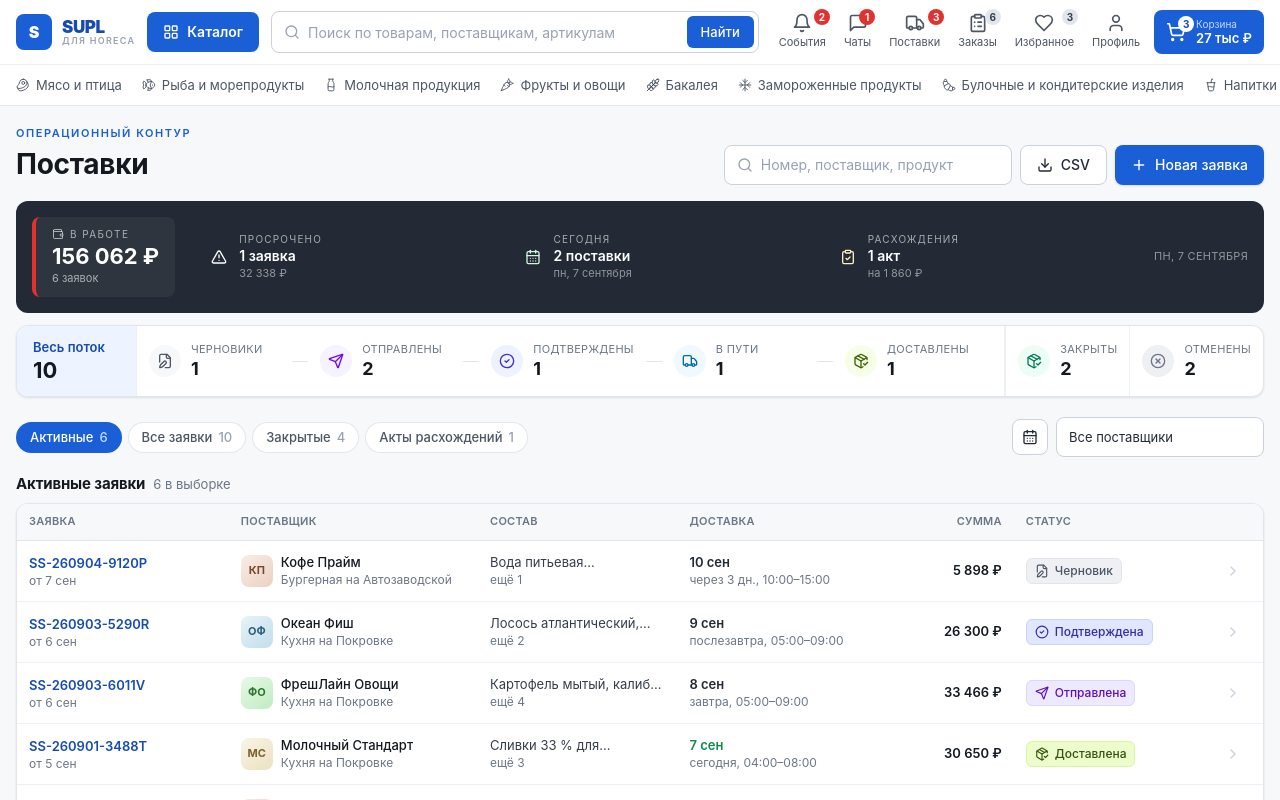
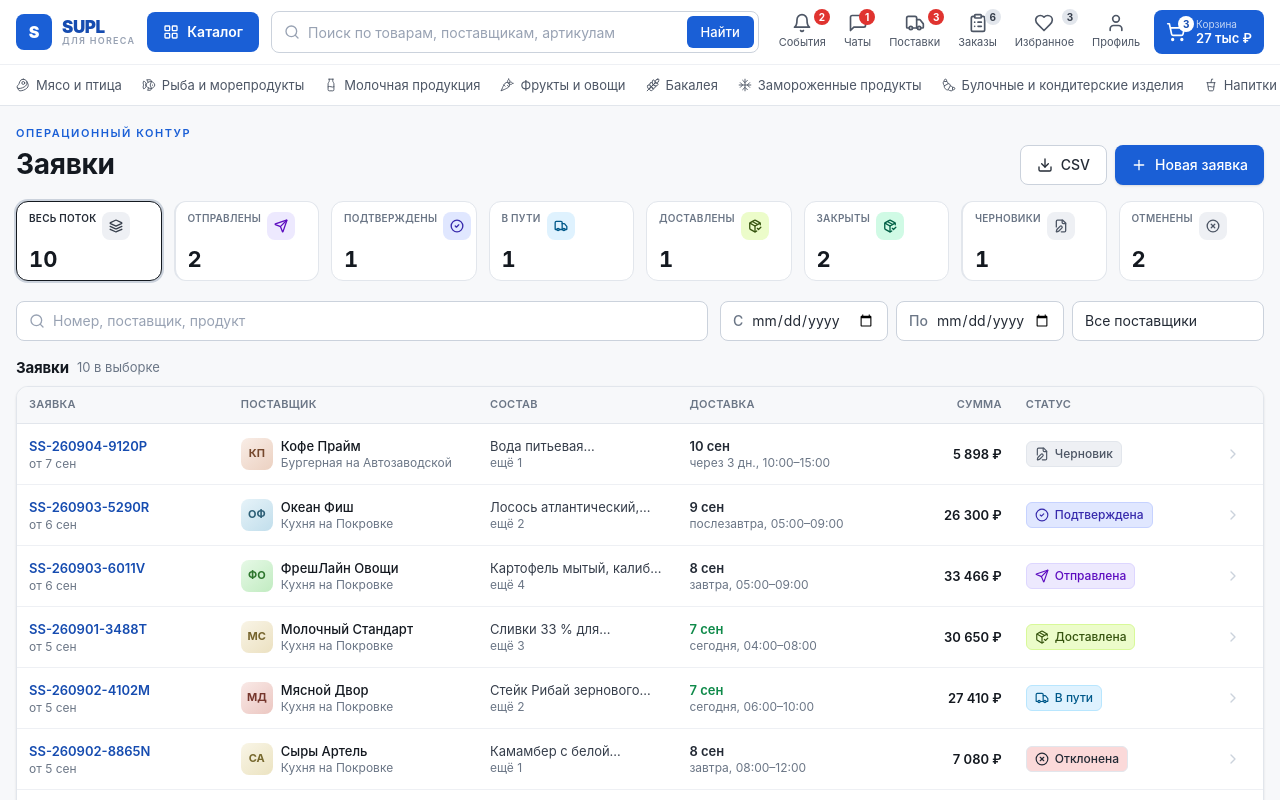
Before and after one commit to Dobryachok/supl, a React (Vite) app: page /orders in a window 1280 px wide. Shown: the top 800 px of the page. Built offline with nearby package versions, Linux system fonts and the light colour scheme.

Commit message:
Улучшение поставок и заявок, отказ от ненужных функций и упрощение интерфейся для пользователя на двух данных вкладках.

```diff
--- a/src/components/orders/StatusFunnel.tsx
+++ b/src/components/orders/StatusFunnel.tsx
@@ -1,15 +1,108 @@
-import { CheckCircle2, FileEdit, PackageCheck, Send, Truck, XCircle } from 'lucide-react';
+import type { LucideIcon } from 'lucide-react';
+import {
+  CheckCircle2,
+  FileEdit,
+  Layers,
+  PackageCheck,
+  Send,
+  Truck,
+  XCircle,
+} from 'lucide-react';
 import { cn } from '@/lib/cn';
 import { orderStatusStyles } from '@/lib/orderStatusStyles';
 import type { OrderStatus } from '@/types';
 
-const stages: { status: OrderStatus; label: string; icon: typeof Send }[] = [
-  { status: 'draft', label: 'Черновики', icon: FileEdit },
+const stages: { status: OrderStatus; label: string; icon: LucideIcon }[] = [
   { status: 'sent', label: 'Отправлены', icon: Send },
   { status: 'confirmed', label: 'Подтверждены', icon: CheckCircle2 },
   { status: 'shipped', label: 'В пути', icon: Truck },
   { status: 'delivered', label: 'Доставлены', icon: PackageCheck },
 ];
+
+const activeTileStyles: Record<OrderStatus | 'all' | 'accepted' | 'cancelled', string> = {
+  all: 'border-ink-900 ring-ink-300',
+  draft: 'border-ink-500 ring-ink-200',
+  sent: 'border-violet-500 ring-violet-200',
+  confirmed: 'border-indigo-500 ring-indigo-200',
+  shipped: 'border-sky-500 ring-sky-200',
+  delivered: 'border-lime-500 ring-lime-200',
+  accepted: 'border-emerald-500 ring-emerald-200',
+  cancelled: 'border-ink-500 ring-ink-200',
+  rejected: 'border-danger-500 ring-danger-200',
+  partially_accepted: 'border-yellow-500 ring-yellow-200',
+  refused: 'border-warn-500 ring-warn-200',
+};
+
+type FunnelKey = OrderStatus | 'all' | 'accepted' | 'cancelled';
+
+type FunnelTileConfig = {
+  key: FunnelKey;
+  label: string;
+  count: number;
+  icon: LucideIcon;
+  accentClass: string;
+  dividerBefore?: boolean;
+};
+
+function FunnelTile({
+  label,
+  count,
+  icon: Icon,
+  active,
+  onClick,
+  accentClass,
+  activeKey,
+  dividerBefore,
+}: {
+  label: string;
+  count: number;
+  icon: LucideIcon;
+  active: boolean;
+  onClick: () => void;
+  accentClass: string;
+  activeKey: FunnelKey;
+  dividerBefore?: boolean;
+}) {
+  const hasCount = count > 0;
+
+  return (
+    <button
+      type="button"
+      onClick={onClick}
+      className={cn(
+        'group flex h-full min-w-0 w-full cursor-pointer flex-col gap-2 rounded-xl border px-2.5 py-2.5 text-left transition-all sm:px-3',
+        'hover:border-ink-300 hover:shadow-sm',
+        active
+          ? cn('bg-white ring-2', activeTileStyles[activeKey])
+          : 'border-ink-200 bg-white',
+        !hasCount && !active && 'opacity-55',
+        dividerBefore && 'border-l-2 border-ink-200 pl-3',
+      )}
+    >
+      <div className="flex h-full min-w-0 flex-col gap-2">
+        <div className="flex min-w-0 items-start justify-between gap-1.5">
+          <span
+            className={cn(
+              'min-w-0 text-[10px] font-semibold leading-tight tracking-wide uppercase',
+              active ? 'text-ink-800' : 'text-ink-500',
+            )}
+          >
+            {label}
+          </span>
+          <span
+            className={cn(
+              'flex size-7 shrink-0 items-center justify-center rounded-lg',
+              hasCount || active ? accentClass : 'bg-ink-100 text-ink-400',
+            )}
+          >
+            <Icon className="size-3.5" strokeWidth={2.25} />
+          </span>
+        </div>
+        <span className="text-[22px] leading-none font-bold tabular-nums text-ink-900">{count}</span>
+      </div>
+    </button>
+  );
+}
 
 export function StatusFunnel({
   counts,
@@ -25,98 +118,61 @@ export function StatusFunnel({
   const closed = counts.accepted + counts.partially_accepted + counts.refused;
   const cancelled = counts.cancelled + counts.rejected;
 
+  const tiles: FunnelTileConfig[] = [
+    {
+      key: 'all',
+      label: 'Весь поток',
+      count: total,
+      icon: Layers,
+      accentClass: 'bg-ink-100 text-ink-700',
+    },
+    ...stages.map((stage) => ({
+      key: stage.status,
+      label: stage.label,
+      count: counts[stage.status],
+      icon: stage.icon,
+      accentClass: orderStatusStyles[stage.status].chip,
+      dividerBefore: stage.status === 'sent',
+    })),
+    {
+      key: 'accepted',
+      label: 'Закрыты',
+      count: closed,
+      icon: PackageCheck,
+      accentClass: orderStatusStyles.accepted.chip,
+    },
+    {
+      key: 'draft',
+      label: 'Черновики',
+      count: counts.draft,
+      icon: FileEdit,
+      accentClass: orderStatusStyles.draft.chip,
+      dividerBefore: true,
+    },
+    {
+      key: 'cancelled',
+      label: 'Отменены',
+      count: cancelled,
+      icon: XCircle,
+      accentClass: 'bg-ink-100 text-ink-600',
+    },
+  ];
+
   return (
-    <div className="card flex flex-wrap items-stretch divide-ink-100 overflow-hidden sm:divide-x">
-      <button
-        type="button"
-        onClick={() => onChange('all')}
-        className={cn(
-          'flex min-w-[120px] cursor-pointer flex-col justify-center px-4 py-3 text-left transition-colors',
-          value === 'all' ? 'bg-brand-50' : 'hover:bg-ink-50',
-        )}
-      >
-        <span className={cn('text-[13px] font-semibold', value === 'all' ? 'text-brand-700' : 'text-ink-700')}>
-          Весь поток
-        </span>
-        <span className="text-[22px] leading-tight font-bold text-ink-900">{total}</span>
-      </button>
-
-      <div className="flex flex-1 flex-wrap items-center">
-        {stages.map((stage, index) => (
-          <div key={stage.status} className="flex flex-1 items-center">
-            <button
-              type="button"
-              onClick={() => onChange(stage.status)}
-              className={cn(
-                'flex min-w-[130px] flex-1 cursor-pointer items-center gap-2.5 px-3 py-3 text-left transition-colors',
-                value === stage.status ? 'bg-brand-50' : 'hover:bg-ink-50',
-              )}
-            >
-              <span
-                className={cn(
-                  'flex size-8 shrink-0 items-center justify-center rounded-full',
-                  counts[stage.status] > 0
-                    ? orderStatusStyles[stage.status].iconDone
-                    : 'bg-ink-100 text-ink-400',
-                )}
-              >
-                <stage.icon className="size-4" />
-              </span>
-              <span className="min-w-0">
-                <span className="block truncate text-[11px] tracking-wide text-ink-500 uppercase">
-                  {stage.label}
-                </span>
-                <span className="block text-lg leading-tight font-bold text-ink-900">
-                  {counts[stage.status]}
-                </span>
-              </span>
-            </button>
-            {index < stages.length - 1 && (
-              <span className="hidden h-px w-4 bg-ink-200 lg:block" aria-hidden />
-            )}
-          </div>
+    <div className="grid grid-cols-2 gap-2.5 sm:grid-cols-4 xl:grid-cols-8 xl:gap-3">
+        {tiles.map((tile) => (
+          <FunnelTile
+            key={tile.key}
+            label={tile.label}
+            count={tile.count}
+            icon={tile.icon}
+            active={value === tile.key}
+            activeKey={tile.key}
+            accentClass={tile.accentClass}
+            dividerBefore={tile.dividerBefore}
+            onClick={() => onChange(tile.key)}
+          />
         ))}
-      </div>
-
-      <div className="flex">
-        <button
-          type="button"
-          onClick={() => onChange('accepted')}
-          className={cn(
-            'flex min-w-[120px] cursor-pointer items-center gap-2.5 border-l border-ink-100 px-3 py-3 text-left transition-colors',
-            value === 'accepted' ? 'bg-success-50' : 'hover:bg-ink-50',
-          )}
-        >
-          <span
-            className={cn(
-              'flex size-8 shrink-0 items-center justify-center rounded-full',
-              orderStatusStyles.accepted.iconDone,
-            )}
-          >
-            <PackageCheck className="size-4" />
-          </span>
-          <span>
-            <span className="block text-[11px] tracking-wide text-ink-500 uppercase">Закрыты</span>
-            <span className="block text-lg leading-tight font-bold text-ink-900">{closed}</span>
-          </span>
-        </button>
-        <button
-          type="button"
-          onClick={() => onChange('cancelled')}
-          className={cn(
-            'flex min-w-[110px] cursor-pointer items-center gap-2.5 border-l border-ink-100 px-3 py-3 text-left transition-colors',
-            value === 'cancelled' ? 'bg-ink-100' : 'hover:bg-ink-50',
-          )}
-        >
-          <span className="flex size-8 shrink-0 items-center justify-center rounded-full bg-ink-100 text-ink-500">
-            <XCircle className="size-4" />
-          </span>
-          <span>
-            <span className="block text-[11px] tracking-wide text-ink-500 uppercase">Отменены</span>
-            <span className="block text-lg leading-tight font-bold text-ink-900">{cancelled}</span>
-          </span>
-        </button>
-      </div>
     </div>
   );
 }
--- a/src/pages/buyer/DeliveriesPage.tsx
+++ b/src/pages/buyer/DeliveriesPage.tsx
@@ -262,15 +262,12 @@ export function DeliveriesPage() {
 
   return (
     <div className="page pt-5">
-      <p className="text-[11px] font-semibold tracking-wider text-ink-400 uppercase">
-        График поставок
-      </p>
       <div className="flex flex-wrap items-end justify-between gap-3">
         <div>
-          <h1 className="text-[26px]">Мои поставки</h1>
-          <p className="mt-1 text-[13px] text-ink-500">
-            Календарь ожидаемых поставок и трекинг по этапам
+          <p className="text-[11px] font-semibold tracking-[0.14em] text-brand-600 uppercase">
+            График поставок
           </p>
+          <h1 className="mt-0.5 text-[28px]">Мои поставки</h1>
         </div>
         <LinkButton to="/orders" variant="secondary">
           Все заявки
--- a/src/pages/buyer/OrdersPage.tsx
+++ b/src/pages/buyer/OrdersPage.tsx
@@ -1,49 +1,30 @@
 import { useMemo, useState } from 'react';
-import { Link, useSearchParams } from 'react-router-dom';
 import { ClipboardList, Download, Plus, Search } from 'lucide-react';
-import { Badge } from '@/components/ui/Badge';
 import { Button, LinkButton } from '@/components/ui/Button';
-import { DateRangeFilter, type DateRange } from '@/components/ui/DateRangeFilter';
+import type { DateRange } from '@/components/ui/DateRangeFilter';
 import { EmptyState } from '@/components/ui/EmptyState';
-import { Input, Select, toolbarInputShellClass } from '@/components/ui/Field';
+import { Input, Select, toolbarInputShellClass, toolbarSelectClass } from '@/components/ui/Field';
 import { RowsSkeleton } from '@/components/ui/Skeleton';
-import { Tabs } from '@/components/ui/Tabs';
 import { useToast } from '@/components/ui/Toast';
-import { KpiBar } from '@/components/orders/KpiBar';
 import { OrdersTable } from '@/components/orders/OrdersTable';
 import { StatusFunnel } from '@/components/orders/StatusFunnel';
 import { useSimulatedLoad } from '@/hooks/useSimulatedLoad';
 import { cn } from '@/lib/cn';
-import { dateFull, money, verdictLabels, withCount } from '@/lib/format';
+import { withCount } from '@/lib/format';
 import { useAppState } from '@/store/AppContext';
-import {
-  activeStatuses,
-  closedStatuses,
-  isOverdue,
-  ordersKpi,
-  orderTotals,
-  statusCounts,
-} from '@/store/selectors';
+import { orderTotals, statusCounts } from '@/store/selectors';
 import type { OrderStatus } from '@/types';
 
 export function OrdersPage() {
   const state = useAppState();
   const toast = useToast();
-  const [searchParams, setSearchParams] = useSearchParams();
   const loading = useSimulatedLoad([]);
 
-  const [tab, setTab] = useState(searchParams.get('tab') ?? 'active');
-  const [status, setStatus] = useState<OrderStatus | 'all'>(
-    (searchParams.get('status') as OrderStatus) ?? 'all',
-  );
-  const [kpiFilter, setKpiFilter] = useState<string | undefined>(
-    searchParams.get('overdue') ? 'overdue' : undefined,
-  );
+  const [status, setStatus] = useState<OrderStatus | 'all'>('all');
   const [query, setQuery] = useState('');
   const [supplierId, setSupplierId] = useState('');
   const [period, setPeriod] = useState<DateRange>({ from: '', to: '' });
 
-  const kpi = ordersKpi(state);
   const counts = statusCounts(state.orders);
 
   const orderSuppliers = useMemo(() => {
@@ -59,14 +40,8 @@ export function OrdersPage() {
     const q = query.trim().toLowerCase();
     return state.orders
       .filter((order) => {
-        if (tab === 'active' && !activeStatuses.includes(order.status)) return false;
-        if (tab === 'closed' && !closedStatuses.includes(order.status)) return false;
         if (status !== 'all' && order.status !== status) return false;
         if (supplierId && order.supplierId !== supplierId) return false;
-        if (kpiFilter === 'overdue' && !isOverdue(order)) return false;
-        if (kpiFilter === 'today' && order.deliveryDate !== new Date().toISOString().slice(0, 10))
-          return false;
-        if (kpiFilter === 'inWork' && !activeStatuses.includes(order.status)) return false;
         if (period.from || period.to) {
           const orderDate = order.createdAt.slice(0, 10);
           if (period.from && orderDate < period.from) return false;
@@ -81,7 +56,7 @@ export function OrdersPage() {
         return true;
       })
       .sort((a, b) => b.createdAt.localeCompare(a.createdAt));
-  }, [state.orders, tab, status, supplierId, kpiFilter, period, query]);
+  }, [state.orders, status, supplierId, period, query]);
 
   const exportCsv = () => {
     const header = ['Заявка', 'Поставщик', 'Статус', 'Доставка', 'Позиций', 'Сумма'];
@@ -106,11 +81,9 @@ export function OrdersPage() {
 
   const resetFilters = () => {
     setStatus('all');
-    setKpiFilter(undefined);
     setQuery('');
     setSupplierId('');
     setPeriod({ from: '', to: '' });
-    setSearchParams({});
   };
 
   return (
@@ -120,16 +93,9 @@ export function OrdersPage() {
           <p className="text-[11px] font-semibold tracking-[0.14em] text-brand-600 uppercase">
             Операционный контур
           </p>
-          <h1 className="mt-0.5 text-[28px]">Поставки</h1>
+          <h1 className="mt-0.5 text-[28px]">Заявки</h1>
         </div>
         <div className="flex flex-wrap items-center gap-2">
-          <Input
-            value={query}
-            onChange={(e) => setQuery(e.target.value)}
-            placeholder="Номер, поставщик, продукт"
-            leading={<Search className="size-4" />}
-            className={cn(toolbarInputShellClass, 'w-full sm:w-72')}
-          />
           <Button variant="secondary" icon={<Download className="size-4" />} onClick={exportCsv}>
             CSV
           </Button>
@@ -140,56 +106,46 @@ export function OrdersPage() {
       </div>
 
       <div className="mt-4">
-        <KpiBar
-          kpi={kpi}
-          active={kpiFilter}
-          onSelect={(key) => {
-            setKpiFilter((prev) => (prev === key ? undefined : key));
-            if (key === 'acts') setTab('acts');
-            else if (tab === 'acts') setTab('active');
-          }}
-        />
-      </div>
-
-      <div className="mt-3">
         <StatusFunnel
           counts={counts}
           total={state.orders.length}
           value={status}
-          onChange={(next) => {
-            setStatus(next);
-            if (next !== 'all' && !activeStatuses.includes(next as OrderStatus)) setTab('all');
-          }}
+          onChange={setStatus}
         />
       </div>
 
-      <div className="mt-5 flex items-center gap-3">
-        <Tabs
-          value={tab}
-          onChange={setTab}
-          variant="pills"
-          className="min-w-0 flex-1"
-          items={[
-            {
-              id: 'active',
-              label: 'Активные',
-              count: state.orders.filter((o) => activeStatuses.includes(o.status)).length,
-            },
-            { id: 'all', label: 'Все заявки', count: state.orders.length },
-            {
-              id: 'closed',
-              label: 'Закрытые',
-              count: state.orders.filter((o) => closedStatuses.includes(o.status)).length,
-            },
-            { id: 'acts', label: 'Акты расхождений', count: state.acts.length },
-          ]}
+      <div className="mt-5 flex flex-col gap-2 sm:flex-row sm:items-center sm:gap-3">
+        <Input
+          value={query}
+          onChange={(e) => setQuery(e.target.value)}
+          placeholder="Номер, поставщик, продукт"
+          leading={<Search className="size-4" />}
+          className={cn(toolbarInputShellClass, 'min-w-0 sm:flex-1')}
+          aria-label="Поиск заявок"
         />
-        <div className="flex shrink-0 items-center gap-2">
-          <DateRangeFilter value={period} onChange={setPeriod} className="shrink-0" />
+
+        <div className="flex min-w-0 flex-wrap items-center gap-2 sm:shrink-0">
+          <Input
+            type="date"
+            leading={<span className="text-sm font-medium text-ink-500">С</span>}
+            value={period.from}
+            onChange={(e) => setPeriod((prev) => ({ ...prev, from: e.target.value }))}
+            className={cn(dateControlClass, 'w-full min-w-[9.5rem] flex-1 px-2.5 sm:w-[10.5rem] sm:flex-none')}
+            aria-label="Дата с"
+          />
+          <Input
+            type="date"
+            leading={<span className="text-sm font-medium text-ink-500">По</span>}
+            value={period.to}
+            onChange={(e) => setPeriod((prev) => ({ ...prev, to: e.target.value }))}
+            className={cn(dateControlClass, 'w-full min-w-[9.5rem] flex-1 px-2.5 sm:w-[10.5rem] sm:flex-none')}
+            aria-label="Дата по"
+          />
           <Select
             value={supplierId}
             onChange={(e) => setSupplierId(e.target.value)}
-            className="h-9 w-44 shrink-0 text-[13px] sm:w-52"
+            className={cn(toolbarSelectClass, 'w-full min-w-[10.5rem] sm:w-48 sm:flex-none')}
+            aria-label="Поставщик"
           >
             <option value="">Все поставщики</option>
             {orderSuppliers.map((supplier) => (
@@ -201,84 +157,13 @@ export function OrdersPage() {
         </div>
       </div>
 
-      {tab === 'acts' ? (
-        <div className="mt-4 space-y-3">
-          {state.acts.length === 0 ? (
-            <EmptyState
-              title="Актов расхождений нет"
-              text="Все поставки принимались в полном объёме — это хороший знак."
-              compact
-            />
-          ) : (
-            state.acts.map((act) => {
-              const order = state.orders.find((o) => o.id === act.orderId);
-              const supplier = state.suppliers.find((s) => s.id === act.supplierId);
-              return (
-                <div key={act.id} className="card p-4">
-                  <div className="flex flex-wrap items-start justify-between gap-3">
-                    <div>
-                      <p className="text-sm font-bold text-ink-900">{act.number}</p>
-                      <p className="mt-0.5 text-xs text-ink-500">
-                        {dateFull(act.createdAt)} · принимал {act.acceptedBy} ·{' '}
-                        {supplier?.name ?? ''}
-                      </p>
-                    </div>
-                    <div className="flex items-center gap-2">
-                      <Badge tone={act.verdict === 'accepted' ? 'success' : 'warn'}>
-                        {verdictLabels[act.verdict]}
-                      </Badge>
-                      {order && (
-                        <Link
-                          to={`/orders/${order.id}`}
-                          className="text-[13px] font-medium text-brand-600 hover:underline"
-                        >
-                          {order.number}
-                        </Link>
-                      )}
-                    </div>
-                  </div>
-
-                  <div className="mt-3 grid gap-3 sm:grid-cols-3">
-                    <div className="rounded-lg bg-ink-50 p-3">
-                      <p className="text-[11px] tracking-wide text-ink-500 uppercase">По заявке</p>
-                      <p className="text-[15px] font-bold text-ink-900">
-                        {money(act.plannedAmount)}
-                      </p>
-                    </div>
-                    <div className="rounded-lg bg-success-50 p-3">
-                      <p className="text-[11px] tracking-wide text-success-700 uppercase">
-                        Принято
-                      </p>
-                      <p className="text-[15px] font-bold text-success-700">
-                        {money(act.acceptedAmount)}
-                      </p>
-                    </div>
-                    <div className="rounded-lg bg-warn-50 p-3">
-                      <p className="text-[11px] tracking-wide text-warn-600 uppercase">
-                        Расхождение
-                      </p>
-                      <p className="text-[15px] font-bold text-warn-600">
-                        {money(act.discrepancyAmount)}
-                      </p>
-                    </div>
-                  </div>
-
-                  {act.comment && <p className="mt-3 text-[13px] text-ink-600">{act.comment}</p>}
-                </div>
-              );
-            })
-          )}
-        </div>
-      ) : (
       <div className="mt-4">
         <div className="mb-2 flex items-center gap-2">
-            <h2 className="text-[15px]">
-              {tab === 'active' ? 'Активные заявки' : tab === 'closed' ? 'Закрытые заявки' : 'Все заявки'}
-            </h2>
+          <h2 className="text-[15px]">Заявки</h2>
           <span className="text-[13px] text-ink-500">
             {withCount(filtered.length, 'в выборке', 'в выборке', 'в выборке')}
           </span>
-            {(status !== 'all' || kpiFilter || supplierId || period.from || period.to || query) && (
+          {(status !== 'all' || supplierId || period.from || period.to || query) && (
             <Button variant="ghost" size="sm" className="ml-auto" onClick={resetFilters}>
               Сбросить фильтры
             </Button>
@@ -307,7 +192,8 @@ export function OrdersPage() {
           </div>
         )}
       </div>
-      )}
     </div>
   );
 }
+
+const dateControlClass = '!h-10 py-0 text-sm [&_input]:h-full';
```
Also changed, not shown: 1 other file (tests, documents, lock files or other folders). Lines whose indentation alone changed are shown as unchanged.
